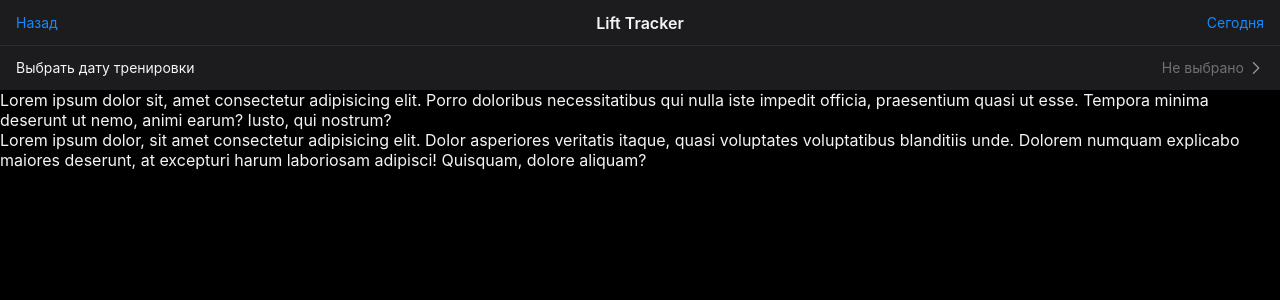
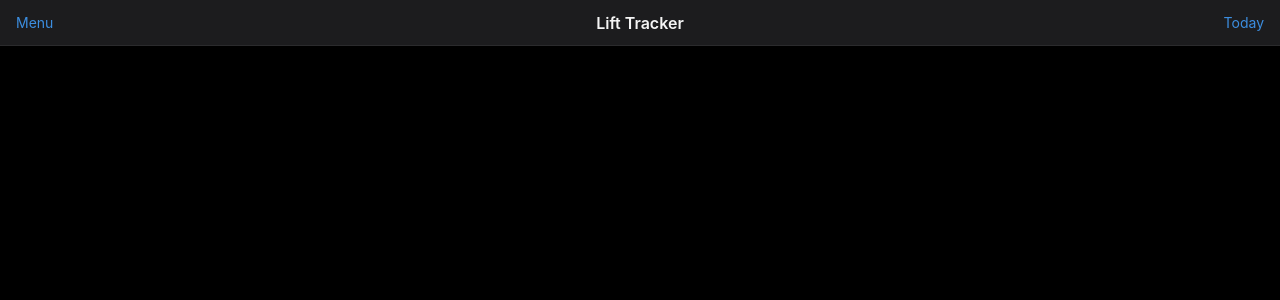
Before and after one commit to Grinch3214/LiftTracker, a Vue app in the folder frontend/: page / in a window 1280 px wide. Shown: the top 300 px of the page. Built offline with nearby package versions, Linux system fonts and the light colour scheme; the HTML template or start-up script is replaced by a standard one.

Commit message:
frontend: Update navbar

```diff
--- a/frontend/src/App.vue
+++ b/frontend/src/App.vue
@@ -1,5 +1,7 @@
 <template>
-  <MxDefault />
+  <van-config-provider theme="dark">
+    <MxDefault />
+  </van-config-provider>
 </template>
 
 <style>
--- a/frontend/src/components/MxFooter.vue
+++ /dev/null
@@ -1,10 +0,0 @@
-<template>
-  <footer>
-    <div class="container">
-      Lorem ipsum dolor, sit amet consectetur adipisicing elit. Dolor asperiores
-      veritatis itaque, quasi voluptates voluptatibus blanditiis unde. Dolorem
-      numquam explicabo maiores deserunt, at excepturi harum laboriosam
-      adipisci! Quisquam, dolore aliquam?
-    </div>
-  </footer>
-</template>
--- a/frontend/src/components/MxHeader.vue
+++ b/frontend/src/components/MxHeader.vue
@@ -1,10 +1,10 @@
 <template>
   <div class="p-4">
-    <van-config-provider theme="dark">
     <van-nav-bar
       title="Lift Tracker"
-        left-text="Назад"
-        right-text="Сегодня"
+      left-text="Menu"
+      :right-text="formattedDate"
+      @click-right="showCalendar = true"
     />
 
     <van-calendar
@@ -13,18 +13,18 @@
       :min-date="minDate"
       :max-date="maxDate"
       @confirm="onConfirm"
+      @select="onSelect"
       @close="showCalendar = false"
-        color="#1989fa"
+      color="#3c8ee0"
     />
 
-      <van-cell
+    <!-- <van-cell
       title="Выбрать дату тренировки"
-        :value="formattedDate"
       is-link
       @click="showCalendar = true"
-      />
+    /> -->
 
-      <van-form v-if="selectedDate">
+    <!-- <van-form v-if="selectedDate">
       <van-field
         v-model="workoutName"
         label="Название тренировки"
@@ -33,8 +33,7 @@
       <van-button type="primary" block @click="saveWorkout"
         >Сохранить</van-button
       >
-      </van-form>
-    </van-config-provider>
+    </van-form> -->
   </div>
 </template>
 
@@ -43,7 +42,7 @@ import { ref, computed } from 'vue';
 
 import { Locale } from 'vant';
 import enUS from 'vant/es/locale/lang/en-US';
-import { showToast } from 'vant';
+import { showToast, showSuccessToast } from 'vant';
 
 Locale.use('en-US', enUS);
 
@@ -53,11 +52,10 @@ const minDate = ref(new Date(2025, 0, 1));
 const maxDate = ref(new Date(2030, 11, 31));
 
 const formattedDate = computed(() => {
-  if (!selectedDate.value) return 'Не выбрано';
+  if (!selectedDate.value) return 'Today';
   return selectedDate.value.toLocaleDateString('en-US', {
     day: 'numeric',
     month: 'long',
-    year: 'numeric',
   });
 });
 
@@ -66,7 +64,22 @@ const workoutName = ref('');
 const onConfirm = (date) => {
   selectedDate.value = date;
   showCalendar.value = false;
-  showToast(`Выбрана дата: ${date.toLocaleDateString('en-EN')}`);
+  showSuccessToast(
+    `${date.toLocaleDateString('en-EN', {
+      day: 'numeric',
+      month: 'long',
+      year: 'numeric',
+    })}`,
+  );
+};
+
+const onSelect = (date) => {
+  console.log(date);
+  if (selectedDate.value && selectedDate.value.getTime() === date.getTime()) {
+    onConfirm(date);
+  } else {
+    selectedDate.value = date;
+  }
 };
 
 const saveWorkout = () => {
@@ -76,6 +89,11 @@ const saveWorkout = () => {
 
 <style>
 :root {
-  --van-primary-color: #1989fa;
+  --van-primary-color: #3c8ee0;
+  --van-toast-default-width: 150px;
+}
+
+.van-toast--success {
+  box-shadow: 0 0 2px 0 var(--van-toast-text-color);
 }
 </style>
--- a/frontend/src/layouts/MxDefault.vue
+++ b/frontend/src/layouts/MxDefault.vue
@@ -1,13 +1,11 @@
 <template>
   <MxHeader />
   <main>
-    <MxHomePage />
+    <!-- <MxHomePage /> -->
   </main>
-  <MxFooter />
 </template>
 
 <script setup lang="ts">
-import MxFooter from '@/components/MxFooter.vue';
 import MxHeader from '@/components/MxHeader.vue';
 import MxHomePage from '@/components/MxHomePage.vue';
 </script>
--- /dev/null
+++ b/frontend/src/shims-vue.d.ts
@@ -0,0 +1,5 @@
+declare module '*.vue' {
+  import type { DefineComponent } from 'vue';
+  const component: DefineComponent<{}, {}, any>;
+  export default component;
+}
```
Lines whose indentation alone changed are shown as unchanged.
